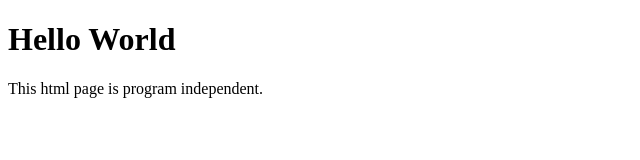
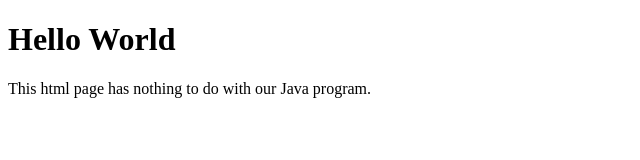
Before and after one commit to enking/OOP21_termproject, a plain HTML site: page index.html in a window 1280 px wide. Shown: the whole page, without its empty margins (0-640 px from the left). Drawn offline with Linux system fonts and the light colour scheme.

Commit message:
Update index.html

```diff
--- a/index.html
+++ b/index.html
@@ -2,6 +2,6 @@
 <html>
 <body>
 <h1>Hello World</h1>
-<p>This html page is program independent.</p>
+<p>This html page has nothing to do with our Java program.</p>
 </body>
 </html>
```
